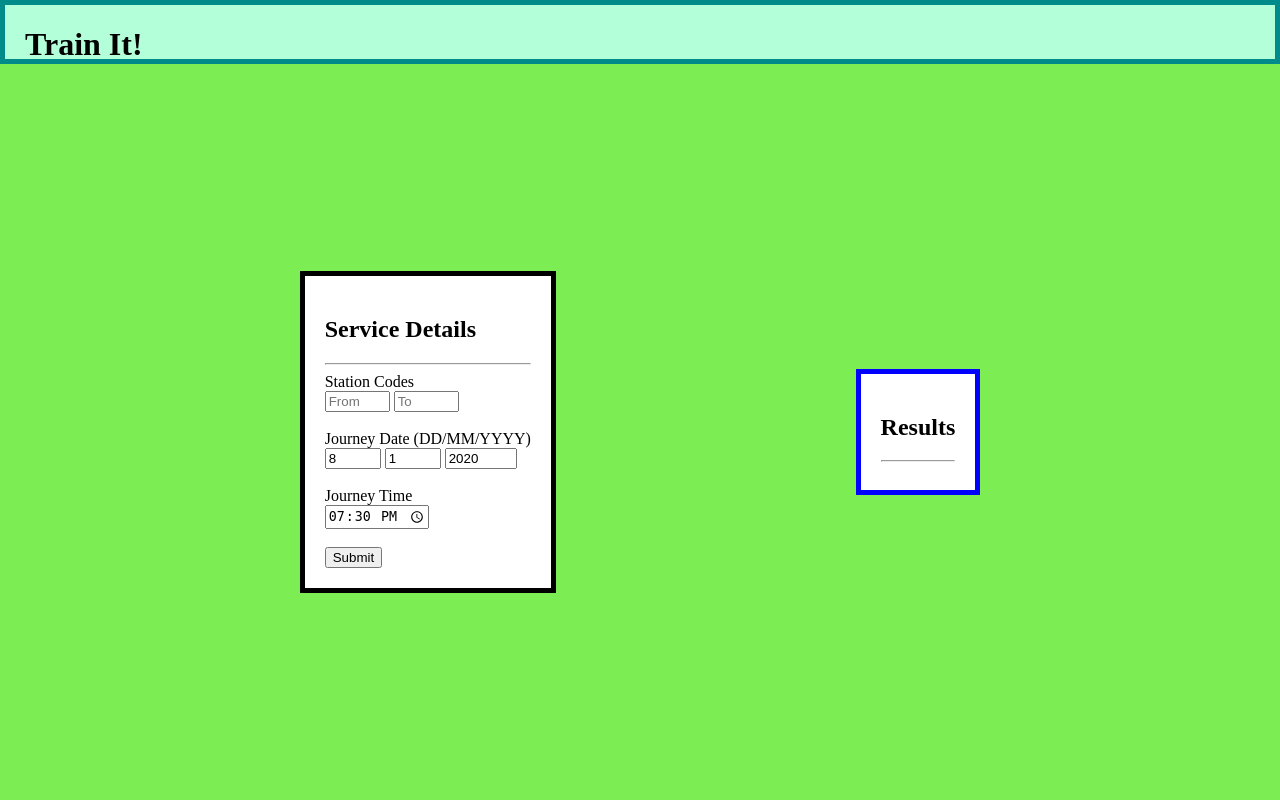
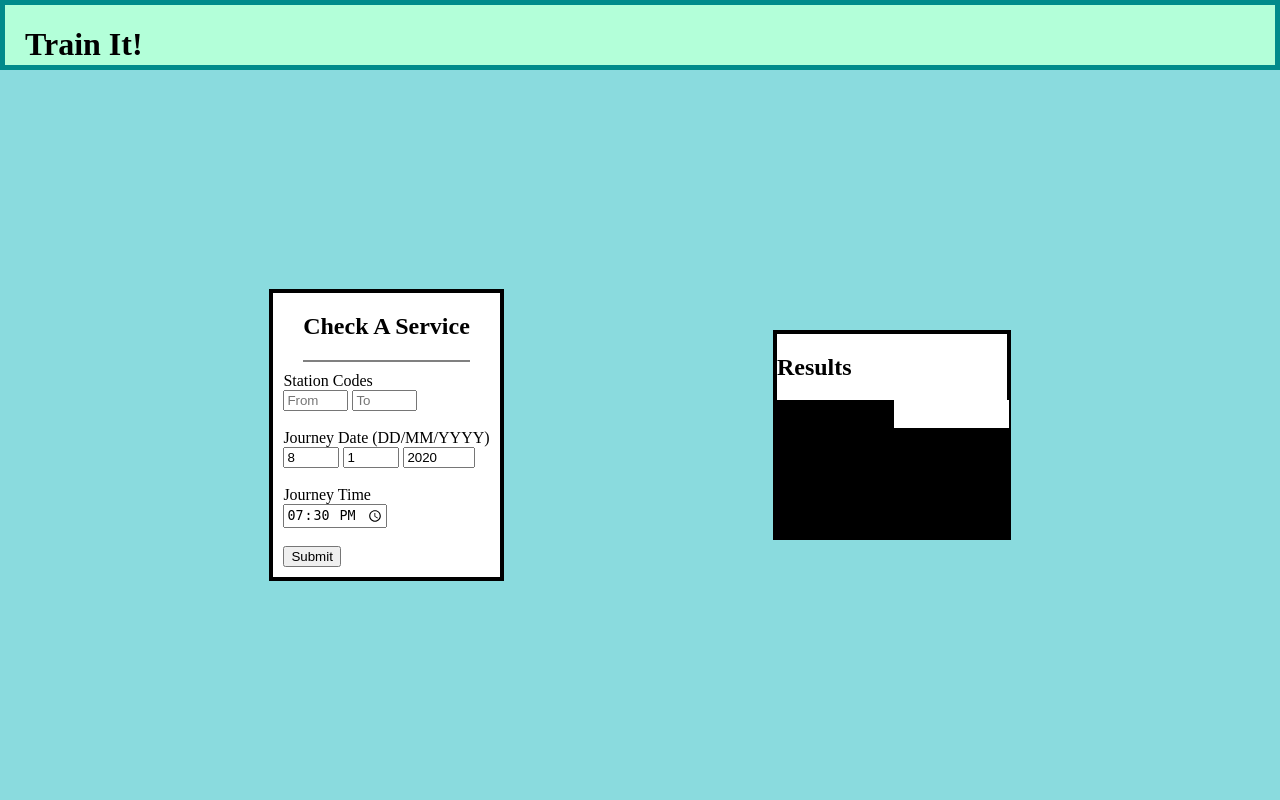
Before and after one commit to harryknighton/Train-It, a Flask app: page / in a window 1280 px wide. Run offline with Flask 2, Linux system fonts and the light colour scheme.

Commit message:
Redesign

```diff
--- a/web/server.py
+++ b/web/server.py
@@ -1,4 +1,5 @@
 from flask import Flask, render_template, request
+from math import ceil, floor
 
 import predictions
 import sys
@@ -8,7 +9,7 @@ app = Flask(__name__,
 
 @app.route('/')
 def home():
-    return render_template('home.html')
+    return render_template('home.html', delayColour="white")
 
 
 @app.route('/handle_form', methods=['GET'])
@@ -20,22 +21,27 @@ def handle_form():
                                                    request.args['destination'],
                                                    listDate,
                                                    request.args['time'])
+    app.logger.info(res)
     if successFlag:
-        app.logger.info(res)
-        message = get_delay_str(res)
-        return render_template('home.html', prediction=message)
+        message, colour = get_delay_str(res)
+        return render_template('home.html', prediction=message, delayColour=colour)
     else:
-        app.logger.info(res)
-        return render_template('home.html', errorMessage=res)
+        return render_template('home.html', errorMessage=res, delayColour="white")
 
 
 def get_delay_str(delay):
+    seconds = int((abs(delay) % 1) * 60)
     if delay < 0:
-        return str(abs(delay)) + "m early"
+        return "{}m {}s early".format(ceil(delay), seconds), 'green'
     elif delay == 0:
-        return "No delay"
+        return "No delay", 'green'
+    elif delay <= 0.5:
+        return "{}s late".format(seconds), 'green'
+    elif delay <= 2:
+        return "{}m {}s late".format(floor(delay), seconds), 'orange'
     else:
-        return str(delay) + "m late"
+        return "{}m {}s late".format(floor(delay), seconds), 'red'
+
 
 
 if __name__ == '__main__':
--- a/web/static/style.css
+++ b/web/static/style.css
@@ -6,7 +6,7 @@ body {
     display: grid;
     height: 100vh;
     width: 100vw;
-    grid-template-rows: 8% auto;
+    grid-template-rows: 70px auto;
 }
 
 #title-bar {
@@ -24,18 +24,47 @@ body {
     flex-flow: row nowrap;
     align-items: center;
     justify-content: space-evenly;
-    background-color: #7ced53;
+    background-color: #8adbde;
     grid-row: 2 / 3;
 }
 
-#input-form {
-    background-color: white;
-    padding: 20px;
-    border: 5px solid black;
+#input-box {
+    display: flex;
+    flex-flow: column nowrap;
+    align-items: center;
 }
 
-#results {
+#input-form {
+    padding: 10px;
+}
+
+.info-box {
     background-color: white;
-    padding: 20px;
-    border: 5px solid blue;
+    border: 4px solid black;
 }
+
+.box-header {
+    border-bottom: 2px solid grey;
+}
+
+#results-content {
+    display: grid;
+    grid-template-rows: 20% 80%;
+    grid-template-columns: 50% 50%;
+    background-color: black;
+    grid-gap: 2px;
+}
+
+#service-details {
+    grid-row: 1 / span 2;
+    grid-column: 1 / 2;
+}
+#delay-result {
+    grid-row: 1 / 2;
+    grid-column: 2 / 3;
+}
+
+#result-info {
+    grid-row: 2 / 3;
+    grid-column: 2 / 3;
+}
--- a/web/templates/home.html
+++ b/web/templates/home.html
@@ -13,8 +13,11 @@
             <h1>Train It!</h1>
         </div>
         <div id="content">
-            <div id="input-form">
-                <h2>Service Details</h2><hr>
+            <div id="input-box" class="info-box">
+                <div class="box-header">
+                    <h2>Check A Service</h2>
+                </div>
+                <div id="input-form"
                     <form action="{{ url_for('handle_form') }}" method="get">
                         Station Codes<br>
                         <input type="text" name="source" placeholder="From" maxlength="3" size="5">
@@ -28,13 +31,29 @@
                         <input type="submit"><br>
                     </form>
                 </div>
-            <div id="results">
-                <h2>Results</h2><hr>
+            </div>
+            <div id="results-box" class="info-box">
+                <div class="info-header">
+                    <h2>Results</h2>
+                </div>
+                <div id="results-content">
+                    <div id="service-details">
+                        <p>14:47</p>
+                        <p>HWD to BTN</p>
+                        <p>Run by Thameslink</p>
+                    </div>
+                    <div id="delay-result" style="background-color: {{ delayColour }}">
                         {% if prediction %}
-                    Delay: {{ prediction }}
+                            <p>Delay: {{ prediction }}</p>
                         {% elif errorMessage %}
-                    Error: {{ errorMessage }}
+                            <p>Error: {{ errorMessage }}</p>
                         {% endif %}
+                    </div>
+                    <div id="result-info">
+                        <p>Weather: Rain</p>
+                        <p>Incidents: None</p>
+                    </div>
+                </div>
              </div>
         </div>
     </div>
```
Lines whose indentation alone changed are shown as unchanged.
